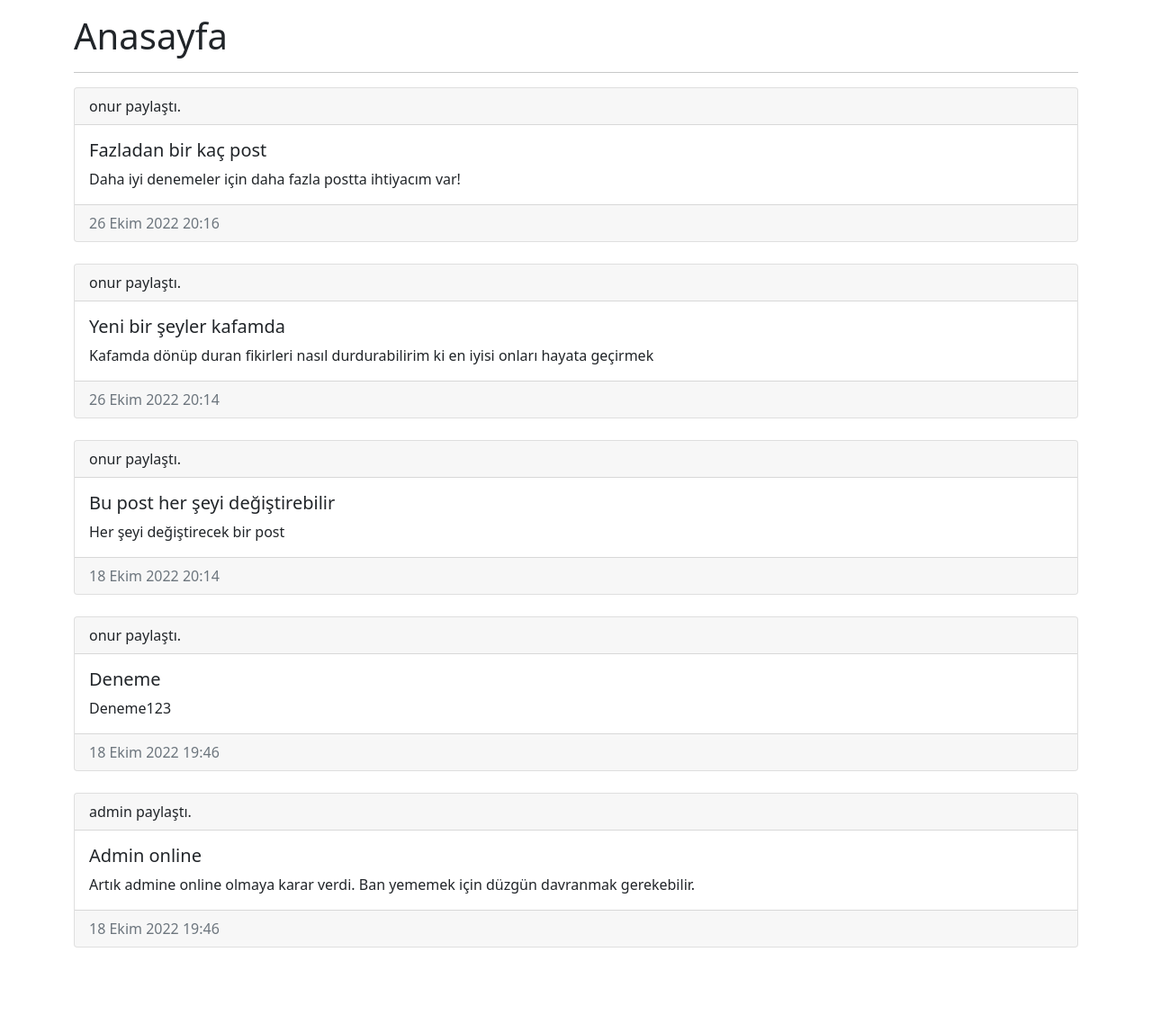
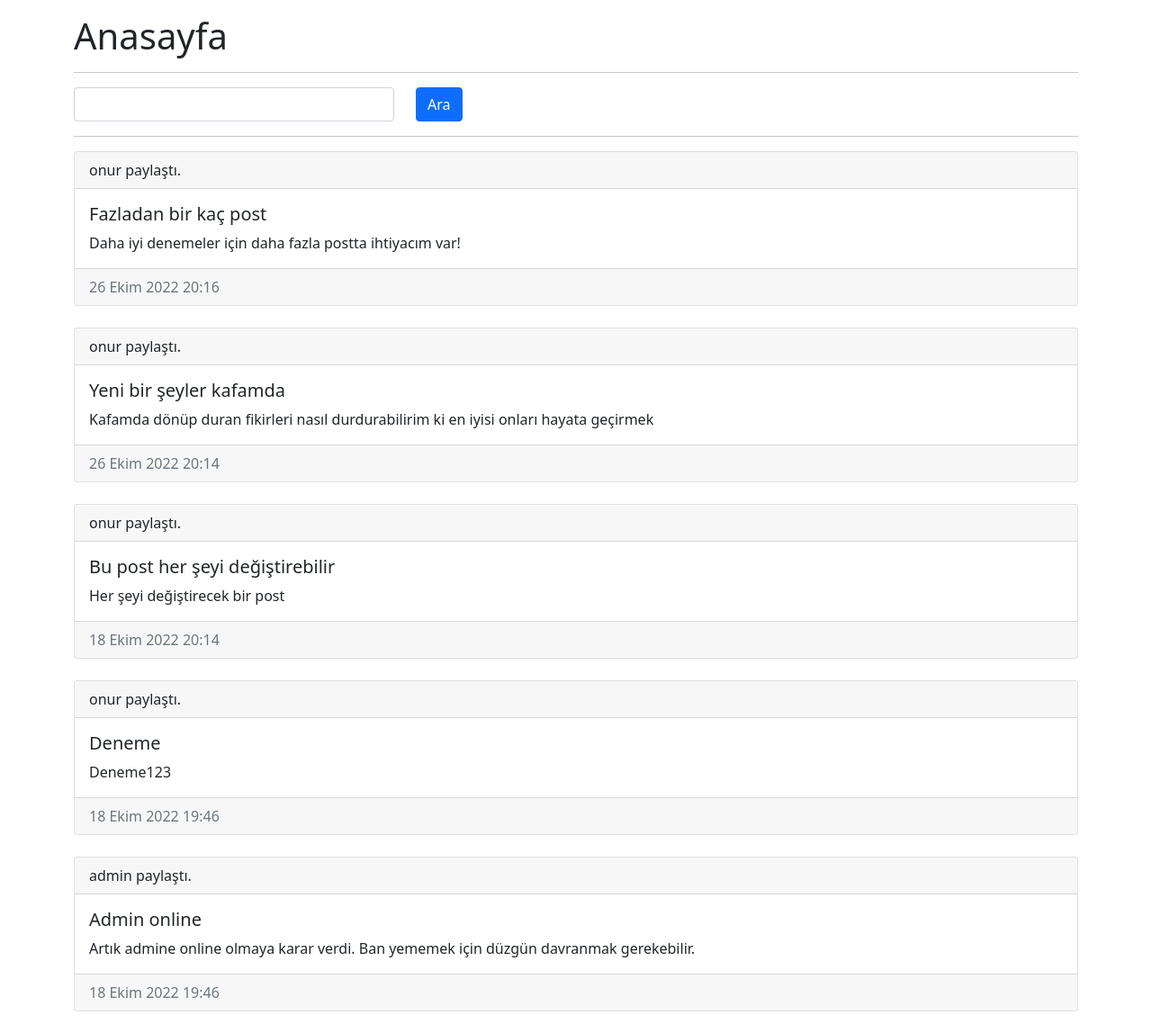
Before and after one commit to onuryilmazpw/basic-social-media, a Django app: page / in a window 1280 px wide. Shown: the part 56-1204 px from the top of the page at 90% size. Before the commit the page ends 1109 px from the top, so only its background shows below. Run offline with Django 4.2, Linux system fonts and the light colour scheme; data comes from the database, SQL or seed files in the repository; some libraries are stand-ins or nearby versions.

Commit message:
add search to templates

```diff
--- a/core/templates/core/index.html
+++ b/core/templates/core/index.html
@@ -13,6 +13,17 @@
             <div class="col-12">
                 <h1>Anasayfa</h1>
                 <hr>
+                <form action="" method="GET">
+                    <div class="row">
+                        <div class="col-4">
+                            <input type="text" class="form-control" name="q">
+                        </div>
+                        <div class="col">
+                            <button type="submit" class="btn btn-primary">Ara</button>
+                        </div>
+                    </div>
+                </form>
+                <hr>
                 {% include 'feed/partials/_get_post.html' %}
             </div>
         </div>
```
